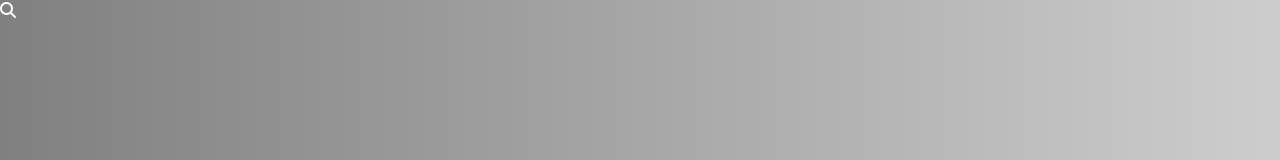
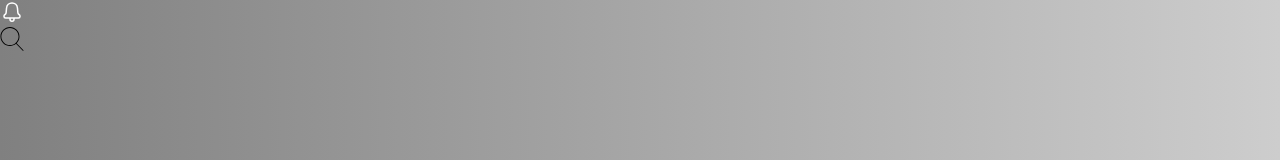
Before and after one commit to Kevsely/netflix-bj, a React (Create React App) app: page / in a window 1280 px wide. Shown: the top 160 px of the page. Built offline with nearby package versions, Linux system fonts and the light colour scheme.

Commit message:
Converted NotificationButton and SearchButton icon from font-awesome icon to svg icon

```diff
--- a/src/App.js
+++ b/src/App.js
@@ -1,11 +1,13 @@
 import MenuItem from './components/menu-item/menu-item.component';
 
 import './App.scss';
+import NotificationButton from './components/notification-button/notification-button.component';
 import SearchButton from './components/search-button/search-button.component';
 
 function App() {
   return (
     <div className="App">
+      <NotificationButton />
       <SearchButton />
     </div>
   );
--- a/src/components/notification-button/notification-button.component.jsx
+++ b/src/components/notification-button/notification-button.component.jsx
@@ -1,11 +1,12 @@
 import React from "react";
 
 import "./notification-button.styles.scss"
+import { ReactComponent as NotificationIcon } from "../../assets/notification.icon.svg"
 
 const NotificationButton = () => {
     return (
         <div className="notification-button">
-            <i class="fa-regular fa-bell"></i>
+            <NotificationIcon />
         </div>
     )
 }
--- a/src/components/search-button/search-button.component.jsx
+++ b/src/components/search-button/search-button.component.jsx
@@ -1,11 +1,12 @@
 import React from "react";
 
 import "./search-button.styles.scss"
+import { ReactComponent as SearchIcon } from "../../assets/search.icon.svg"
 
 const SearchButton = () => {
     return (
         <div className="search-button">
-            <i class="fa-solid fa-magnifying-glass"></i>
+            <SearchIcon />
         </div>
     )
 }
```
Also changed, not shown: src/assets/notification.icon.svg, src/assets/search.icon.svg.
